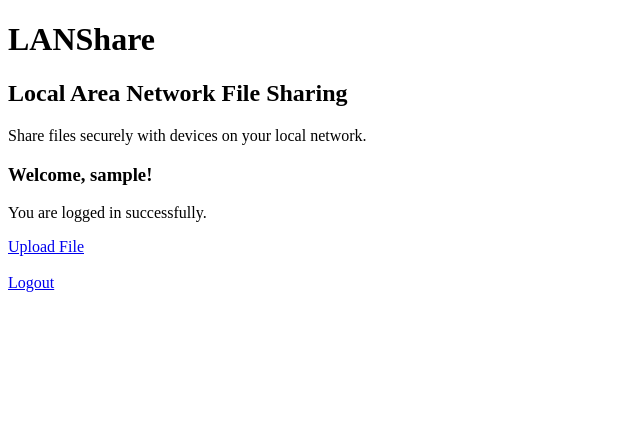
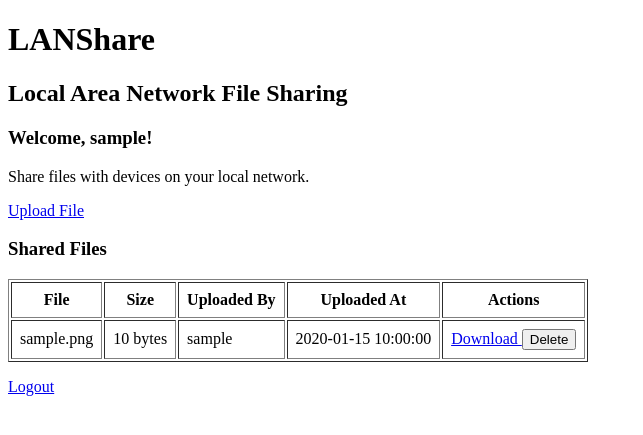
Before and after one commit to Hrishi1608/LANShare, a Flask app: page / in a window 1280 px wide. Shown: the top 435 px of the page, without its empty margins (0-643 px from the left). Run offline with Flask 3, Linux system fonts and the light colour scheme; the visitor is signed in with stand-in values (Sample User, id 1); tables that the repository leaves empty hold one stand-in row (values such as "Sample post").

Commit message:
feat: implement file download and deletion

```diff
--- a/app/routes.py
+++ b/app/routes.py
@@ -1,4 +1,7 @@
 from flask import Blueprint, render_template, session
+
+from app.auth import login_required
+from app.database import get_db_connection
 
 
 main = Blueprint("main", __name__)
@@ -6,8 +9,37 @@ main = Blueprint("main", __name__)
 
 @main.route("/")
 def home():
+    files = []
+
+    if "user_id" in session:
+        db = get_db_connection()
+
+        files = db.execute(
+            """
+            SELECT
+                files.id,
+                files.filename,
+                files.size,
+                files.uploaded_at,
+                users.username AS uploader
+            FROM files
+            LEFT JOIN users
+                ON files.uploaded_by = users.id
+            ORDER BY files.uploaded_at DESC
+            """
+        ).fetchall()
+
+        db.close()
+
     return render_template(
         "index.html",
         logged_in="user_id" in session,
         username=session.get("username"),
+        files=files,
     )
+
+
+@main.route("/dashboard")
+@login_required
+def dashboard():
+    return home()
--- a/templates/index.html
+++ b/templates/index.html
@@ -3,6 +3,7 @@
 <head>
     <meta charset="UTF-8">
     <meta name="viewport" content="width=device-width, initial-scale=1.0">
+
     <title>LANShare</title>
 </head>
 
@@ -11,10 +12,6 @@
     <h1>LANShare</h1>
 
     <h2>Local Area Network File Sharing</h2>
-
-    <p>
-        Share files securely with devices on your local network.
-    </p>
 
     {% with messages = get_flashed_messages() %}
         {% if messages %}
@@ -28,21 +25,84 @@
 
         <h3>Welcome, {{ username }}!</h3>
 
-        <p>You are logged in successfully.</p>
+        <p>
+            Share files with devices on your local network.
+        </p>
 
-        <a href="{{ url_for('files.upload') }}">Upload File</a>
+        <p>
+            <a href="{{ url_for('files.upload') }}">Upload File</a>
+        </p>
 
-        <br><br>
+        <h3>Shared Files</h3>
 
-        <a href="{{ url_for('auth.logout') }}">Logout</a>
+        {% if files %}
+
+            <table border="1" cellpadding="8">
+                <thead>
+                    <tr>
+                        <th>File</th>
+                        <th>Size</th>
+                        <th>Uploaded By</th>
+                        <th>Uploaded At</th>
+                        <th>Actions</th>
+                    </tr>
+                </thead>
+
+                <tbody>
+                    {% for file in files %}
+                        <tr>
+                            <td>{{ file["filename"] }}</td>
+                            <td>{{ file["size"] }} bytes</td>
+                            <td>{{ file["uploader"] or "Unknown" }}</td>
+                            <td>{{ file["uploaded_at"] }}</td>
+
+                            <td>
+                                <a
+                                    href="{{ url_for('files.download', file_id=file['id']) }}"
+                                >
+                                    Download
+                                </a>
+
+                                {% if file["uploader"] == username %}
+                                    <form
+                                        method="POST"
+                                        action="{{ url_for('files.delete', file_id=file['id']) }}"
+                                        style="display:inline;"
+                                    >
+                                        <button type="submit">
+                                            Delete
+                                        </button>
+                                    </form>
+                                {% endif %}
+                            </td>
+                        </tr>
+                    {% endfor %}
+                </tbody>
+            </table>
+
+        {% else %}
+
+            <p>No files have been shared yet.</p>
+
+        {% endif %}
+
+        <p>
+            <a href="{{ url_for('auth.logout') }}">Logout</a>
+        </p>
 
     {% else %}
+
+        <p>
+            Share files securely with devices on your local network.
+        </p>
 
         <a href="{{ url_for('auth.login') }}">Login</a>
 
         <br><br>
 
-        <a href="{{ url_for('auth.register') }}">Create Account</a>
+        <a href="{{ url_for('auth.register') }}">
+            Create Account
+        </a>
 
     {% endif %}
 
```
Also changed, not shown: app/files.py (+75 -0 lines).
